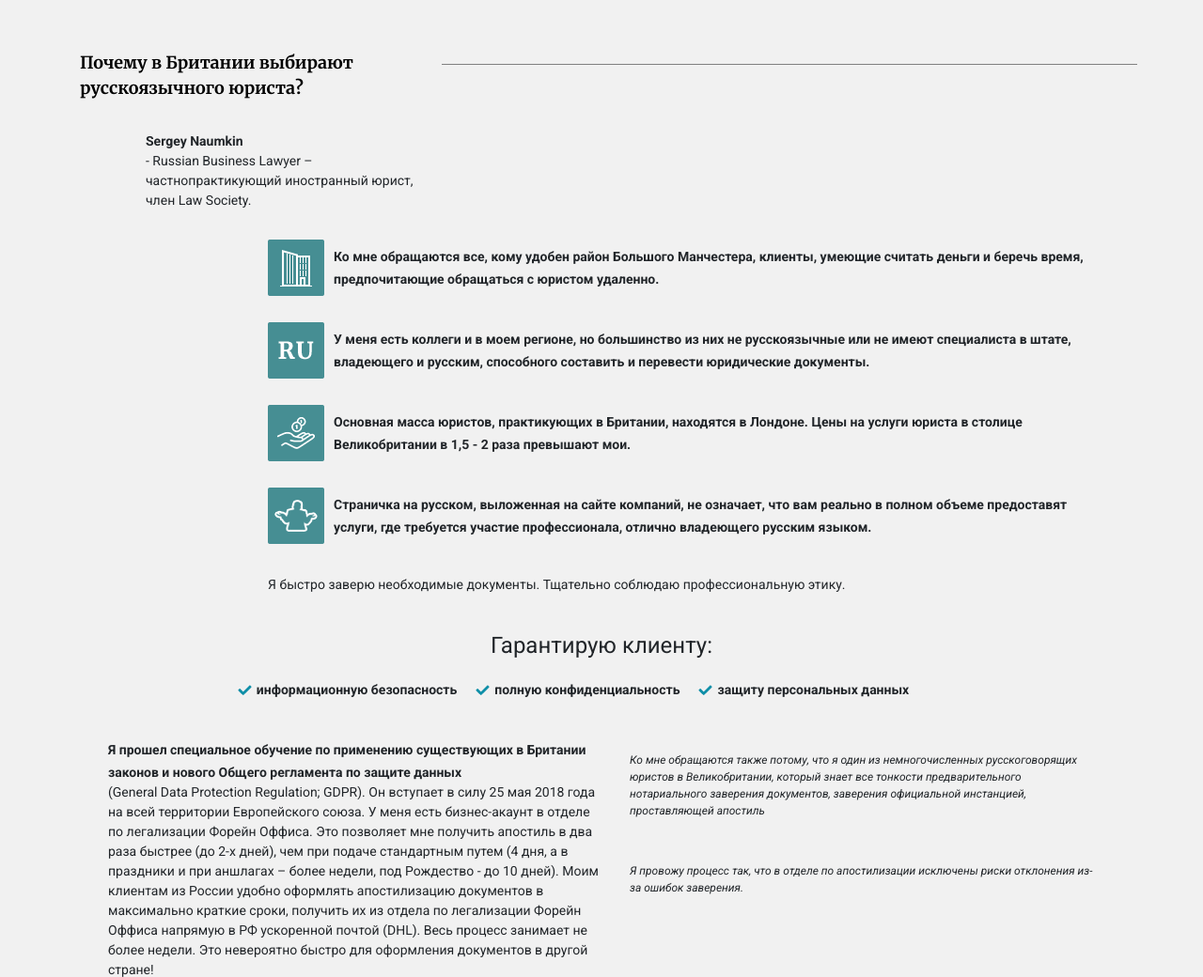
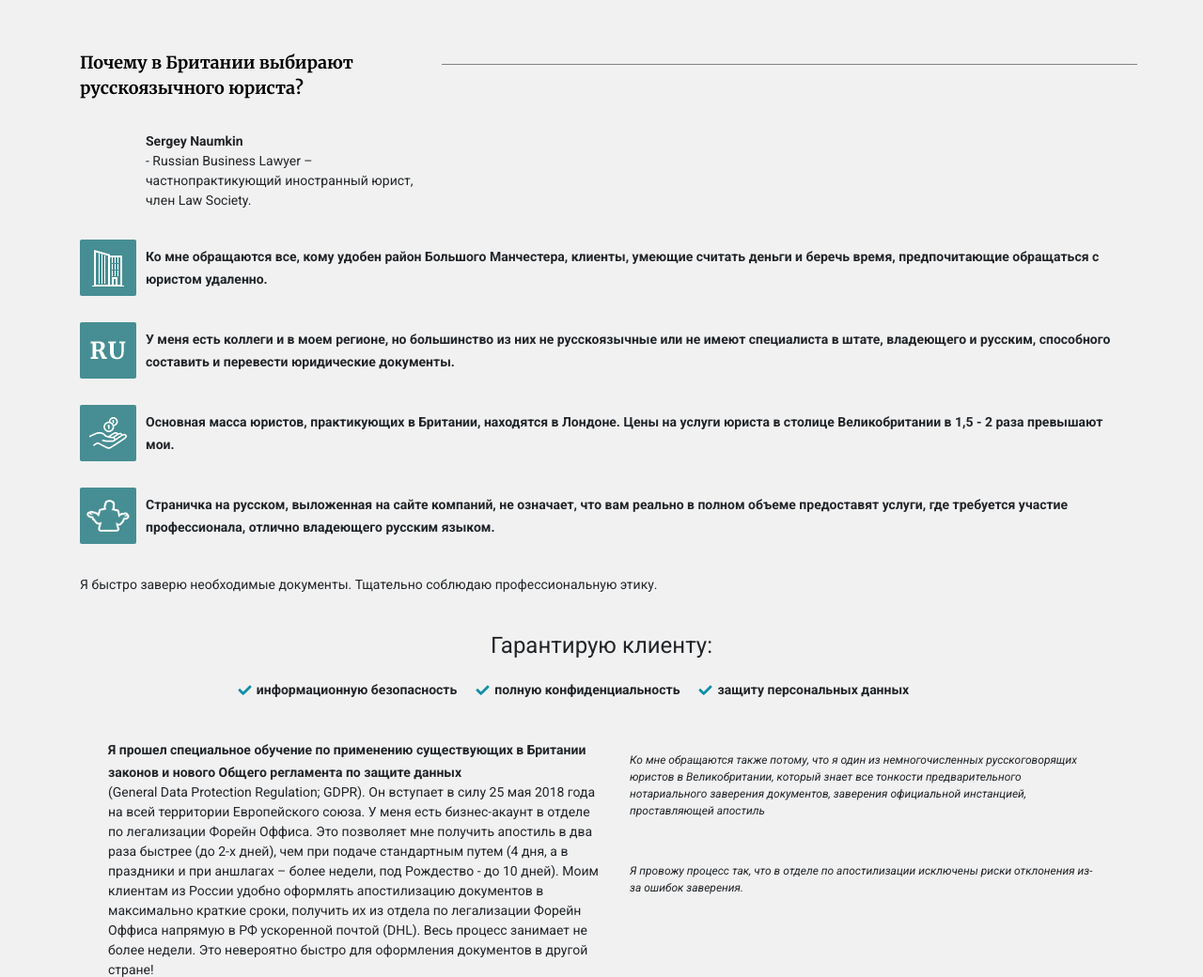
Before and after one commit to kryvoshapka/Lawyer, a plain HTML site: page index.html in a window 1280 px wide. Shown: the part 3363-4403 px from the top of the page at 94% size. Drawn offline with nearby package versions, Linux system fonts and the light colour scheme.

Commit message:
Update index.html

```diff
--- a/index.html
+++ b/index.html
@@ -140,7 +140,7 @@
                 <div class="container">
                     <div class="why-choose-title title">Почему в Британии выбирают<br>русскоязычного юриста?</div>
                     <div class="subtitle"><span>Sergey Naumkin</span><p> - Russian Business Lawyer –<br>частнопрактикующий иностранный юрист,<br>член Law Society.</p></div>
-                    <div class="why-choose-text col-10 ml-auto">
+                    <div class="why-choose-text">
                         <div class="reason-1"><span>Ко мне обращаются все, кому удобен район Большого Манчестера, клиенты, умеющие считать деньги и беречь время, предпочитающие обращаться с юристом удаленно.</span> </div>
                         <div class="reason-2"><span>У меня есть коллеги и в моем регионе, но большинство из них не русскоязычные или не имеют специалиста в штате, владеющего и русским, способного составить и перевести юридические документы.</span> </div>
                         <div class="reason-3"><span>Основная масса юристов, практикующих в Британии, находятся в Лондоне. Цены на услуги юриста в столице Великобритании в 1,5 - 2 раза превышают мои.</span></div>
```
